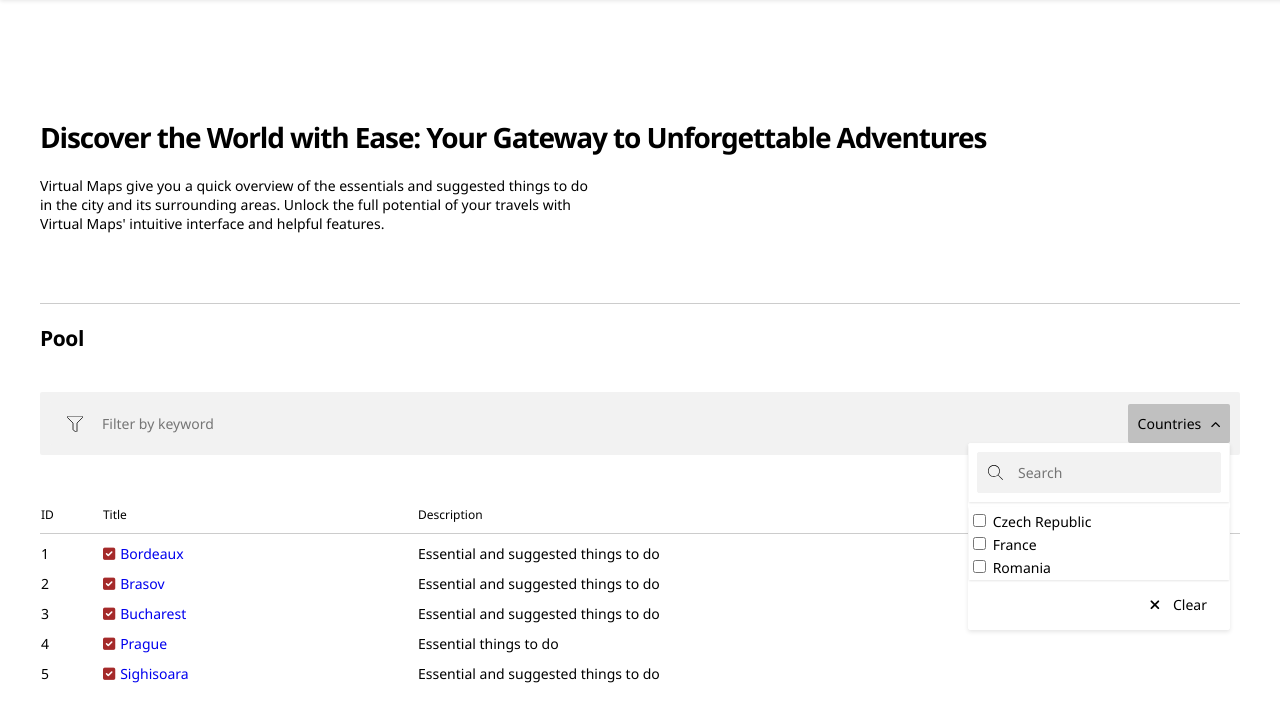
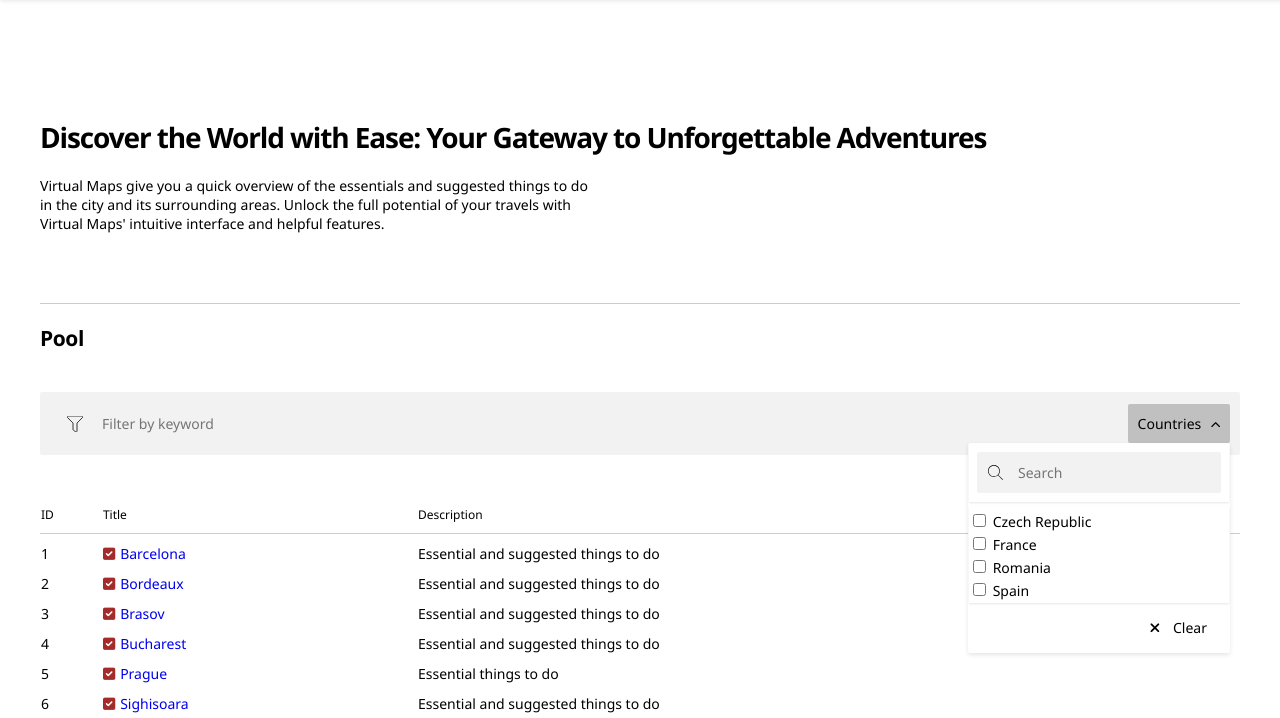
Before and after one commit to vNomadEarth/vnomadearth-website, a plain HTML site: page index.html in a window 1280 px wide. Both pictures are taken after a click on the button "Countries". Shown: the part 82-800 px from the top of the page. Drawn offline with Linux system fonts and the light colour scheme.

Commit message:
Added Barcelona

```diff
--- a/index.html
+++ b/index.html
@@ -58,6 +58,7 @@
                             <label class="checkbox-item" data-country="Czech Republic"><input type="checkbox" value="Czech Republic"> Czech Republic</label>
                             <label class="checkbox-item" data-country="France"><input type="checkbox" value="France"> France</label>
                             <label class="checkbox-item" data-country="Romania"><input type="checkbox" value="Romania"> Romania</label>
+                            <label class="checkbox-item" data-country="Spain"><input type="checkbox" value="Spain"> Spain</label>
                             <!-- Add more options as needed -->
                         </div>
                         <div class="countries-box-clear">
@@ -78,22 +79,22 @@
                     <th>Title</th>
                     <th>Description</th>
                 </tr>
-                <tr data-country="France">
+                <tr data-country="Spain">
                     <td>1</td>
                     <td>
                         <div class="icon-text">
                             <span class="icon"><i class="fas fa-check-square"></i></span>
-                            <a href="item.html?item=1&date=Updated: 05/01/2024&name=Bordeaux&country=France&link1=https://www.google.com/maps/d/u/0/edit?mid=1QRNglUAAMfbnBDfx3T8ndi4LJWHI9eI&usp=sharing&link2=https://maps.app.goo.gl/oLt7RGBWuaQQBnQbA">Bordeaux</a>
+                            <a href="item.html?item=1&date=Updated: 03/03/2024&name=Barcelona&country=Spain&link1=https://www.google.com/maps/d/u/0/edit?mid=1QhyzFHuo75oMZAf2syNVa8A6DmBvYhI&usp=sharing&link2=https://maps.app.goo.gl/LfNhc9KiE8w7RW948">Barcelona</a>
                         </div>
                     </td>
                     <td>Essential and suggested things to do</td>
                 </tr>
-                <tr data-country="Romania">
+                <tr data-country="France">
                     <td>2</td>
                     <td>
                         <div class="icon-text">
                             <span class="icon"><i class="fas fa-check-square"></i></span>
-                            <a href="item.html?item=2&date=Updated: 17/02/2024&name=Brasov&country=Romania&link1=https://www.google.com/maps/d/u/0/edit?mid=1xz3Mi9NRDZntvTm3jVhyUyJXjRHmnQ0&usp=sharing&link2=https://maps.app.goo.gl/GLZ4X9684SEt6pdi8">Brasov</a>
+                            <a href="item.html?item=2&date=Updated: 05/01/2024&name=Bordeaux&country=France&link1=https://www.google.com/maps/d/u/0/edit?mid=1QRNglUAAMfbnBDfx3T8ndi4LJWHI9eI&usp=sharing&link2=https://maps.app.goo.gl/oLt7RGBWuaQQBnQbA">Bordeaux</a>
                         </div>
                     </td>
                     <td>Essential and suggested things to do</td>
@@ -103,27 +104,37 @@
                     <td>
                         <div class="icon-text">
                             <span class="icon"><i class="fas fa-check-square"></i></span>
-                            <a href="item.html?item=3&date=Updated: 08/02/2024&name=Bucharest&country=Romania&link1=https://www.google.com/maps/d/u/0/edit?mid=1LdyxaUBzToLxZdx5uuLeBB2UkYLEAZ0&usp=sharing&link2=https://maps.app.goo.gl/MDBR8ZqFP2roMZdA7">Bucharest</a>
+                            <a href="item.html?item=3&date=Updated: 17/02/2024&name=Brasov&country=Romania&link1=https://www.google.com/maps/d/u/0/edit?mid=1xz3Mi9NRDZntvTm3jVhyUyJXjRHmnQ0&usp=sharing&link2=https://maps.app.goo.gl/GLZ4X9684SEt6pdi8">Brasov</a>
+                        </div>
+                    </td>
+                    <td>Essential and suggested things to do</td>
+                </tr>
+                <tr data-country="Romania">
+                    <td>4</td>
+                    <td>
+                        <div class="icon-text">
+                            <span class="icon"><i class="fas fa-check-square"></i></span>
+                            <a href="item.html?item=4&date=Updated: 08/02/2024&name=Bucharest&country=Romania&link1=https://www.google.com/maps/d/u/0/edit?mid=1LdyxaUBzToLxZdx5uuLeBB2UkYLEAZ0&usp=sharing&link2=https://maps.app.goo.gl/MDBR8ZqFP2roMZdA7">Bucharest</a>
                         </div>
                     </td>
                     <td>Essential and suggested things to do</td>
                 </tr>
                 <tr data-country="Czech Republic">
-                    <td>4</td>
+                    <td>5</td>
                     <td>
                         <div class="icon-text">
                             <span class="icon"><i class="fas fa-check-square"></i></span>
-                            <a href="item.html?item=4&date=Updated: 05/01/2024&name=Prague&country=Czech Republic&link1=https://www.google.com/maps/d/u/0/edit?mid=1CMdwz06BevzP-t_nMwkJtPVTXjeEsSw&usp=sharing&link2=https://maps.app.goo.gl/FahhfqPgKsBpiFU88">Prague</a>
+                            <a href="item.html?item=5&date=Updated: 05/01/2024&name=Prague&country=Czech Republic&link1=https://www.google.com/maps/d/u/0/edit?mid=1CMdwz06BevzP-t_nMwkJtPVTXjeEsSw&usp=sharing&link2=https://maps.app.goo.gl/FahhfqPgKsBpiFU88">Prague</a>
                         </div>
                     </td>
                     <td>Essential things to do</td>
                 </tr>
                 <tr data-country="Romania">
-                    <td>5</td>
+                    <td>6</td>
                     <td>
                         <div class="icon-text">
                             <span class="icon"><i class="fas fa-check-square"></i></span>
-                            <a href="item.html?item=5&date=Updated: 23/02/2024&name=Sighisoara&country=Romania&link1=https://www.google.com/maps/d/u/0/edit?mid=1fpBB_XBC_u85JBQmDlQmSLN3IoMg288&usp=sharing&link2=https://maps.app.goo.gl/8gZBsmjBdtJ1TTq18">Sighisoara</a>
+                            <a href="item.html?item=6&date=Updated: 23/02/2024&name=Sighisoara&country=Romania&link1=https://www.google.com/maps/d/u/0/edit?mid=1fpBB_XBC_u85JBQmDlQmSLN3IoMg288&usp=sharing&link2=https://maps.app.goo.gl/8gZBsmjBdtJ1TTq18">Sighisoara</a>
                         </div>
                     </td>
                     <td>Essential and suggested things to do</td>
```
